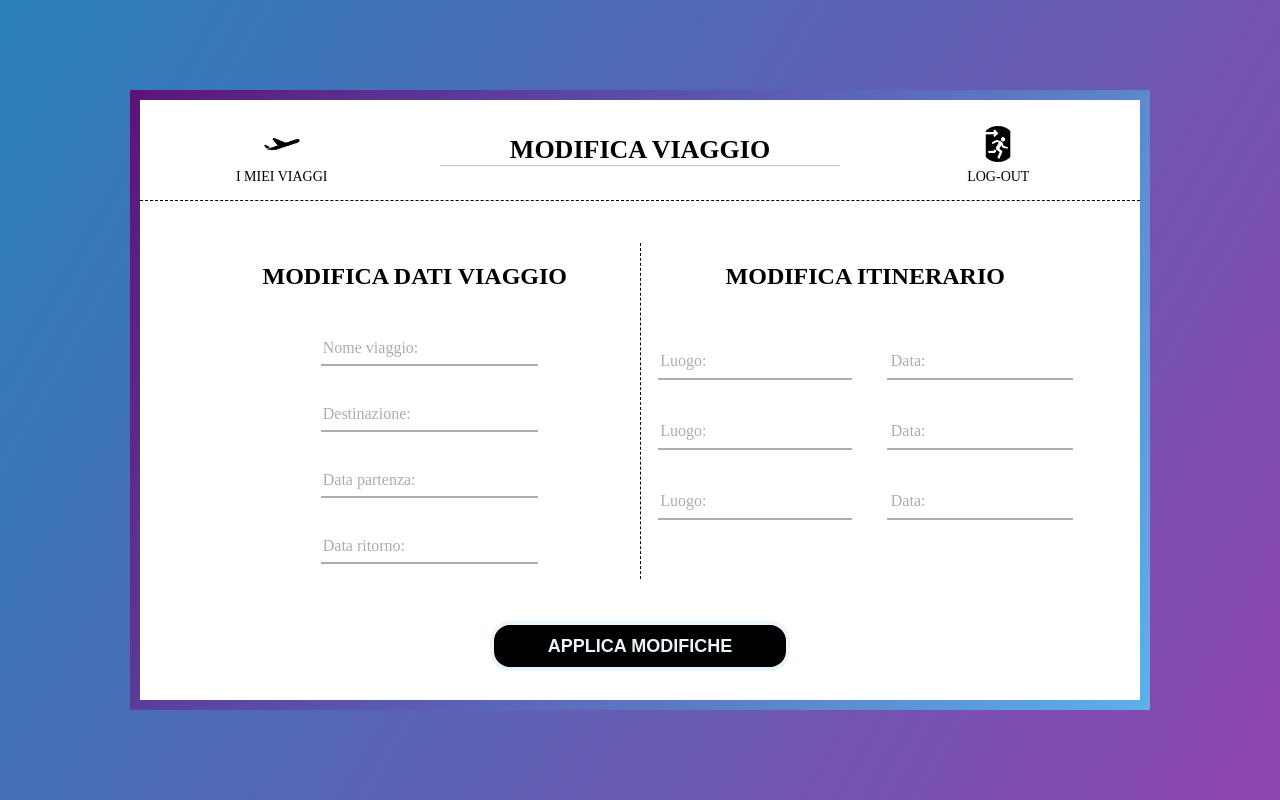
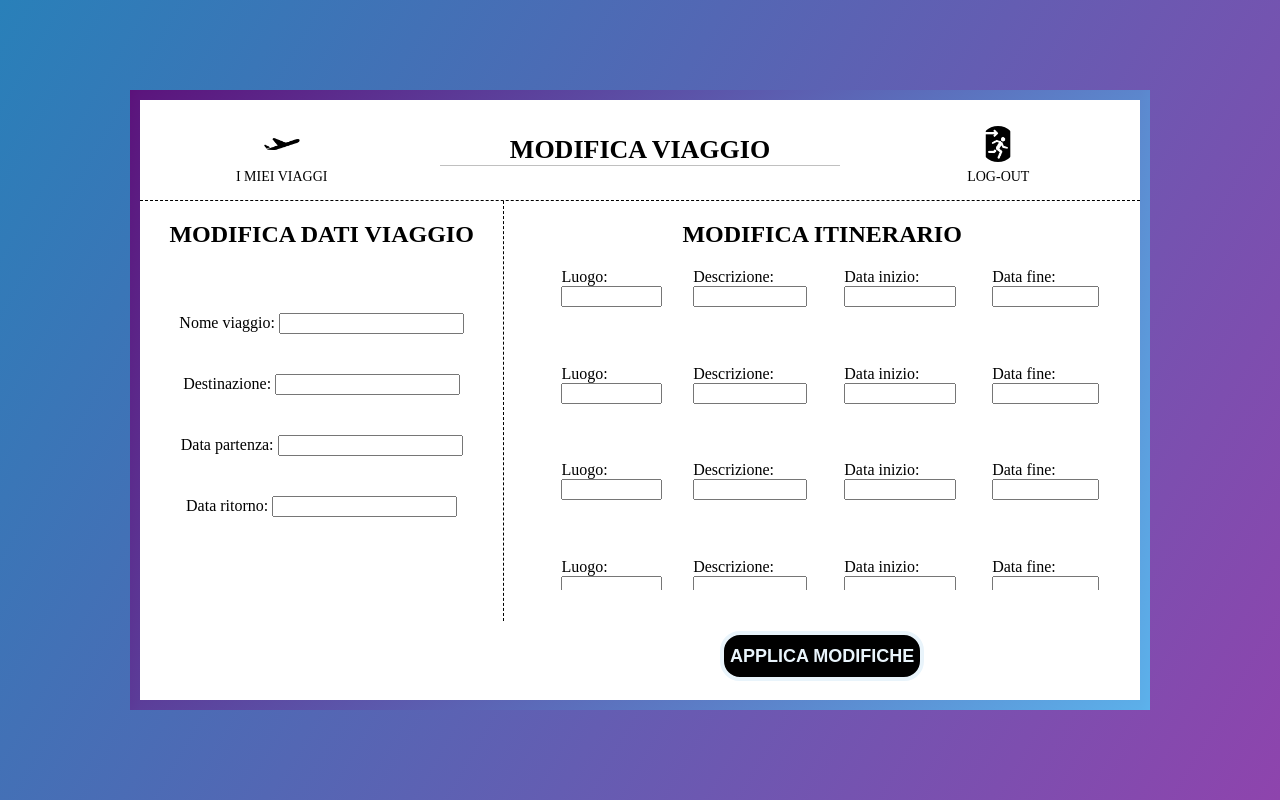
Before and after one commit to danielelurani/gruppi-di-viaggio, a Django app: page /organizzatoreViaggi/changeItinerary in a window 1280 px wide. Run offline with Django 4.2, Linux system fonts and the light colour scheme; a user stored in the database is signed in.

Commit message:
modifica pagina Modifica Viaggi

```diff
--- a/sitoProgettoIsw/organizzatoreViaggi/static/css/changeItinerary.css
+++ b/sitoProgettoIsw/organizzatoreViaggi/static/css/changeItinerary.css
@@ -95,134 +95,81 @@ nav a p {
     font-size: 14px;
 }
 
-form .textField{
-    position: relative;
-    border-bottom: 2px solid #ADADAD;
-    margin: 12px 0;
+
+/* sezione principale */
+.main {
+    height: 100%;
+    width: 100%;
+    display: flex;
+    flex-direction: row;
+    margin: auto;
+}
+/* parte sinistra */
+.main-sx{
+    height:70%;
+    width: 40%;
+    display: flex;
+    align-items: center;
+    border-right: dashed 1.5px;
+    flex-direction: column;
+
 }
 
-.textField input{
+
+.form_travel {
+     margin-top: 5px ;
+    height: 100%;
     width: 100%;
-    padding: 0 5px;
-    height: 40px;
-    font-size: 16px;
-    border: none;
-    background: none;
-    outline: none;
+    display: flex;
+    flex-direction: column;
+    align-items: center;
+
 }
 
-.textField label {
-    position: absolute;
-    top: 60%;
-    left: 2px;
-    color: #adadad;
-    transform: translateY(-50%);
-    font-size: 16px;
-    pointer-events: none;
-}
-
-.textField span::before {
-    content: '';
-    position: absolute;
-    top: 40px;
-    left: 0;
-    width: 0%;
-    height: 2px;
-    background: #2691d9;
-    transition: .5s;
-}
-
-.textField input:focus ~ label,
-.textField input:valid ~ label {
-    top: -5px;
-    color: #2691d9;
-}
-
-.textField input:focus ~ span::before,
-.textField input:valid ~ span::before {
-    width: 100%;
+.textField {
+    margin-top: 40px ;
 }
 
 
 
-.main {
-    height: 70%;
-    width: 90%;
+
+/* parte destra */
+
+.main-dx{
+    height:80%;
+    width: 70%;
     display: flex;
-    position: relative;
-    flex-direction: row;
     align-items: center;
-    text-align: center;
-    justify-content: center;
-    margin: auto;
+    flex-direction: column;
+
 }
 
-
-.main-sx {
-    height: 80%;
-    width: 50%;
-    position: relative;
-    border-right: dashed 1.5px;
-    text-align: center;
+.form_itinerary {
+    width: 90%;
+    height: 100%;
+    margin-left: 8%;
+    overflow-y: scroll;
 }
 
-.main-sx form {
+.input_itinerary{
+    height:30%;
+    width: 100%;
     display: flex;
-    align-items: center;
-    justify-content: center;
-    flex-direction: column;
-    width: 102%;
-    margin-top: 5%;
-    margin-left: 10px;
-}
+    flex-direction: row;
 
-
-.main-dx {
-    height: 80%;
-    width: 50%;
-    position: relative;
-    text-align: center;
-}
-
-.input_itinerary {
-    display: flex;
-    text-align: center;
 }
 
 .itinerary_field input{
-    width:80%;
-    padding: 5px;
-    height: 40px;
-    font-size: 16px;
-    border: none;
-    background: none;
-    outline: none;
-    border-bottom: 2px solid #ADADAD;
+    width: 70%;
 }
 
-.itinerary_field label {
-    position: relative;
-    top: 60%;
-    left: -72px;
-    color: #adadad;
-    transform: translateY(-50%);
-    font-size: 16px;
-    pointer-events: none;
+.button_container apply_button {
+    width: 60%;
 }
 
-.button-container {
-    width: 100%;
-    display: flex ;
-    justify-content: center;
-}
-
-.button-container apply_button {
-    width: 30%;
-}
-
-
-.apply_button{
-   width: 30%;
+.apply_button {
+    margin-top: 20%;
+     width: 100%;
     height: 50px;
     border: 4px solid;
     background: black;
@@ -234,8 +181,25 @@ form .textField{
     outline: none;
 }
 
-
 .apply_button:hover {
     border-color: #8e44ad;
     transition: .5s;
 }
+
+::-webkit-scrollbar {
+    width: 5px;
+    position: absolute;
+    left: 0;
+}
+
+::-webkit-scrollbar-track {
+    background: #f1f1f1;
+}
+
+::-webkit-scrollbar-thumb {
+    background: #5cb3ec;
+}
+
+::-webkit-scrollbar-thumb:hover {
+    background: #8e44ad;
+}
--- a/sitoProgettoIsw/organizzatoreViaggi/templates/organizzatoreViaggi/changeItinerary.html
+++ b/sitoProgettoIsw/organizzatoreViaggi/templates/organizzatoreViaggi/changeItinerary.html
@@ -26,42 +26,51 @@
 
            <div class="main-sx">
 
-                <h2>MODIFICA DATI VIAGGIO</h2>
-                    <form method="post">
+               <h2 style="text-align: center;">MODIFICA DATI VIAGGIO</h2>
+
+                <form class="form_travel" method="post">
 
                         <div class="textField">
+                            <label>Nome viaggio:</label>
                             <input type="text" required>
-                            <label>Nome viaggio:</label>
+
                         </div>
 
                         <div class="textField">
+                            <label>Destinazione:</label>
                             <input type="text" required>
-                            <label>Destinazione:</label>
+
                         </div>
 
                         <div class="textField">
+                             <label>Data partenza:</label>
                             <input type="text" required>
-                            <label>Data partenza:</label>
+
                         </div>
 
                         <div class="textField">
+                            <label>Data ritorno:</label>
                             <input type="text" required>
-                            <label>Data ritorno:</label>
+
                         </div>
 
                             <!--
                            {% csrf_token %}
                            {{ form.newTripForm }}
                             -->
+
                 </form>
+
            </div>
+
 
            <div class = "main-dx">
 
                <h2>MODIFICA ITINERARIO</h2>
 
 
-               <form method="post">
+               <form class="form_itinerary" method="post">
+
                    <div class="input_itinerary">
 
                        <div class="itinerary_field">
@@ -70,7 +79,17 @@
 
                        </div>
                        <div class="itinerary_field">
-                           <label>Data:</label>
+                           <label>Descrizione:</label>
+                           <input type="text" required>
+                       </div>
+
+                       <div class="itinerary_field">
+                           <label>Data inizio:</label>
+                           <input type="text" required>
+                       </div>
+
+                       <div class="itinerary_field">
+                           <label>Data fine:</label>
                            <input type="text" required>
                        </div>
                    </div>
@@ -83,7 +102,17 @@
 
                        </div>
                        <div class="itinerary_field">
-                           <label>Data:</label>
+                           <label>Descrizione:</label>
+                           <input type="text" required>
+                       </div>
+
+                       <div class="itinerary_field">
+                           <label>Data inizio:</label>
+                           <input type="text" required>
+                       </div>
+
+                       <div class="itinerary_field">
+                           <label>Data fine:</label>
                            <input type="text" required>
                        </div>
                    </div>
@@ -96,20 +125,108 @@
 
                        </div>
                        <div class="itinerary_field">
-                           <label>Data:</label>
+                           <label>Descrizione:</label>
+                           <input type="text" required>
+                       </div>
+
+                       <div class="itinerary_field">
+                           <label>Data inizio:</label>
+                           <input type="text" required>
+                       </div>
+
+                       <div class="itinerary_field">
+                           <label>Data fine:</label>
                            <input type="text" required>
                        </div>
                    </div>
 
+                   <div class="input_itinerary">
+
+                       <div class="itinerary_field">
+                           <label>Luogo:</label>
+                           <input type="text" required>
+
+                       </div>
+                       <div class="itinerary_field">
+                           <label>Descrizione:</label>
+                           <input type="text" required>
+                       </div>
+
+                       <div class="itinerary_field">
+                           <label>Data inizio:</label>
+                           <input type="text" required>
+                       </div>
+
+                       <div class="itinerary_field">
+                           <label>Data fine:</label>
+                           <input type="text" required>
+                       </div>
+                   </div>
+
+                    <div class="input_itinerary">
+
+                       <div class="itinerary_field">
+                           <label>Luogo:</label>
+                           <input type="text" required>
+
+                       </div>
+                       <div class="itinerary_field">
+                           <label>Descrizione:</label>
+                           <input type="text" required>
+                       </div>
+
+                       <div class="itinerary_field">
+                           <label>Data inizio:</label>
+                           <input type="text" required>
+                       </div>
+
+                       <div class="itinerary_field">
+                           <label>Data fine:</label>
+                           <input type="text" required>
+                       </div>
+                   </div>
+
+                    <div class="input_itinerary">
+
+                       <div class="itinerary_field">
+                           <label>Luogo:</label>
+                           <input type="text" required>
+
+                       </div>
+                       <div class="itinerary_field">
+                           <label>Descrizione:</label>
+                           <input type="text" required>
+                       </div>
+
+                       <div class="itinerary_field">
+                           <label>Data inizio:</label>
+                           <input type="text" required>
+                       </div>
+
+                       <div class="itinerary_field">
+                           <label>Data fine:</label>
+                           <input type="text" required>
+                       </div>
+                   </div>
 
                </form>
+
+
+       <div class="button_container">
+           <input class="apply_button" type="submit" value="APPLICA MODIFICHE">
        </div>
+
+
 
            </div>
 
-       <div class="button-container" >
-           <input class="apply_button" type="submit" value="APPLICA MODIFICHE">
+
+
+
        </div>
+
+
+
 
 
    </div>
```
Also changed, not shown: sitoProgettoIsw/db.sqlite3. Lines whose indentation alone changed are shown as unchanged.
